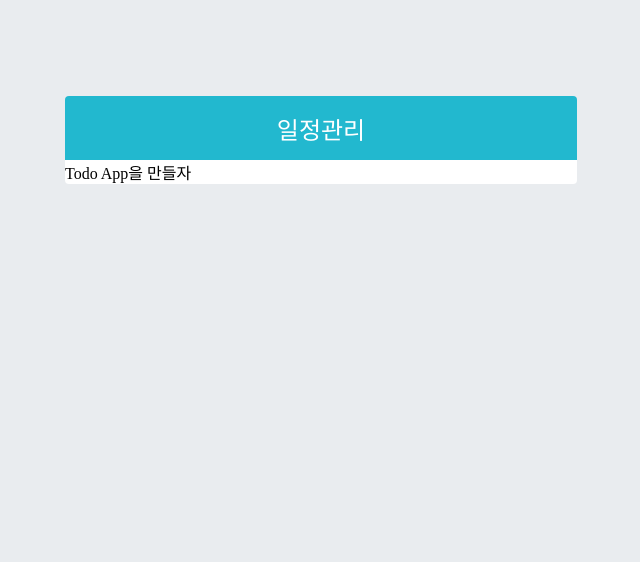
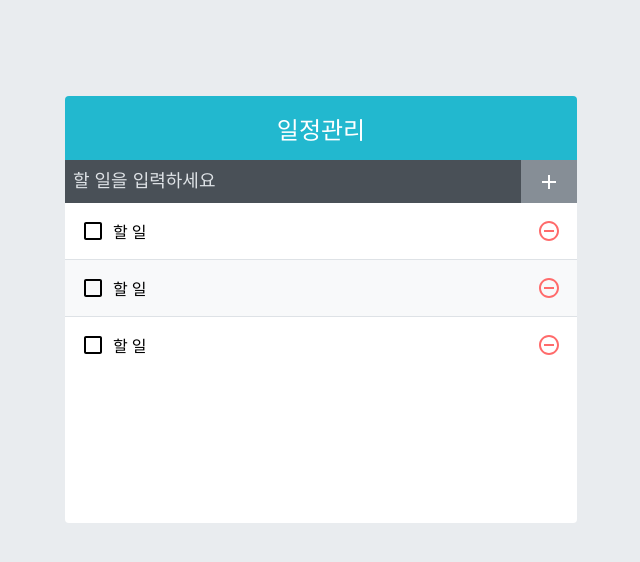
Before and after one commit to summy1105/book-react, a React (Create React App) app in the folder TheArtOfReactBook/chap10/todo-app/: page / in a window 1280 px wide. Shown: the top 562 px of the page, without its empty margins (319-959 px from the left). Built offline with nearby package versions, Linux system fonts and the light colour scheme.

Commit message:
componet 끝

```diff
--- a/TheArtOfReactBook/chap10/todo-app/src/App.js
+++ b/TheArtOfReactBook/chap10/todo-app/src/App.js
@@ -1,10 +1,15 @@
+import TodoInsert from 'components/TodoInsert';
+import TodoList from 'components/TodoList';
 import React from 'react';
 import TodoTemplate from './components/TodoTemplate';
 
-
-
 const App = () => {
-  return <TodoTemplate>Todo App을 만들자</TodoTemplate>
+  return (
+    <TodoTemplate>
+      <TodoInsert />
+      <TodoList />
+    </TodoTemplate>
+  );
 };
 
 export default App;
--- a/TheArtOfReactBook/chap10/todo-app/src/components/TodoInsert.js
+++ b/TheArtOfReactBook/chap10/todo-app/src/components/TodoInsert.js
@@ -0,0 +1,16 @@
+import React from 'react';
+import { MdAdd } from 'react-icons/md';
+import './TodoInsert.scss';
+
+const TodoInsert = () => {
+  return (
+    <form className="TodoInsert">
+      <input placeholder="할 일을 입력하세요" />
+      <button type="submit">
+        <MdAdd />
+      </button>
+    </form>
+  );
+};
+
+export default TodoInsert;
--- a/TheArtOfReactBook/chap10/todo-app/src/components/TodoInsert.scss
+++ b/TheArtOfReactBook/chap10/todo-app/src/components/TodoInsert.scss
@@ -0,0 +1,37 @@
+.TodoInsert {
+  display: flex;
+  background: #495057;
+  input {
+    //기본 스타일 초기화
+    background: none;
+    outline: none;
+    border: none;
+    padding: 0.5rem;
+    font-size: 1.125rem;
+    line-height: 1.5;
+    color: white;
+    &::placeholder {
+      color: #dee2e6;
+    }
+    //버튼을 제외한 영역을 모두 차지하기
+    flex: 1;
+  }
+  button {
+    //기본 스타일 초기화
+    background: none;
+    outline: none;
+    border: none;
+    background: #868e96;
+    color: white;
+    padding-left: 1rem;
+    padding-right: 1rem;
+    font-size: 1.5rem;
+    display: flex;
+    align-items: center;
+    cursor: pointer;
+    transition: 0.1s background ease-in;
+    &:hover {
+      background: #adb5bd;
+    }
+  }
+}
--- /dev/null
+++ b/TheArtOfReactBook/chap10/todo-app/src/components/TodoList.js
@@ -0,0 +1,15 @@
+import React from 'react';
+import './TodoList.scss';
+import TodoListItem from './TodoListItem';
+
+const TodoList = () => {
+  return (
+    <div className="TodoList">
+      <TodoListItem />
+      <TodoListItem />
+      <TodoListItem />
+    </div>
+  );
+};
+
+export default TodoList;
--- /dev/null
+++ b/TheArtOfReactBook/chap10/todo-app/src/components/TodoList.scss
@@ -0,0 +1,5 @@
+.TodoList {
+  min-height: 320px;
+  max-height: 513px;
+  overflow-y: auto;
+}
--- /dev/null
+++ b/TheArtOfReactBook/chap10/todo-app/src/components/TodoListItem.js
@@ -0,0 +1,23 @@
+import React from 'react';
+import {
+  MdCheckBoxOutlineBlank,
+  MdCheckBox,
+  MdRemoveCircleOutline,
+} from 'react-icons/md';
+import './TodoListItem.scss';
+
+const TodoListItem = () => {
+  return (
+    <div className="TodoListItem">
+      <div className="checkbox">
+        <MdCheckBoxOutlineBlank />
+        <div className="text">할 일</div>
+      </div>
+      <div className="remove">
+        <MdRemoveCircleOutline />
+      </div>
+    </div>
+  );
+};
+
+export default TodoListItem;
--- /dev/null
+++ b/TheArtOfReactBook/chap10/todo-app/src/components/TodoListItem.scss
@@ -0,0 +1,46 @@
+.TodoListItem {
+  padding: 1rem;
+  display: flex;
+  align-items: center; // 세로 중앙 정렬
+  &:nth-child(even) {
+    background: #f8f9fa;
+  }
+  .checkbox {
+    cursor: pointer;
+    flex: 1; //차지할 수 있는 영역 모두 차지
+    display: flex;
+    align-items: center; //세로 중앙 정렬
+    svg {
+      //아이콘
+      font-size: 1.5rem;
+    }
+    .text {
+      margin-left: 0.5rem;
+      flex: 1; // 차지할 수 있는 영역 모두 차지
+    }
+    //체크 되었을 때 보여 줄 스타일
+    &.checked {
+      svg {
+        color: #22b8cf;
+      }
+      .text {
+        color: #adb5bd;
+        text-decoration: line-through;
+      }
+    }
+  }
+  .remove {
+    display: flex;
+    align-items: center;
+    font-size: 1.5rem;
+    color: #ff6b6b;
+    cursor: pointer;
+    &:hover {
+      color: #ff8787;
+    }
+  }
+  //엘리먼트 사이사이에 테두리를 넣어줌
+  & + & {
+    border-top: 1px solid #dee2e6;
+  }
+}
--- a/TheArtOfReactBook/chap10/todo-app/src/components/TodoTemplate.scss
+++ b/TheArtOfReactBook/chap10/todo-app/src/components/TodoTemplate.scss
@@ -1,5 +1,6 @@
 .TodoTemplate {
   width: 512px;
+  // width가 주어진 상태에서 좌우 중앙 정렬
   margin-left: auto;
   margin-right: auto;
   margin-top: 6rem;
@@ -16,7 +17,7 @@
     justify-content: center;
   }
 
-  .content{
+  .content {
     background: white;
   }
 }
```
